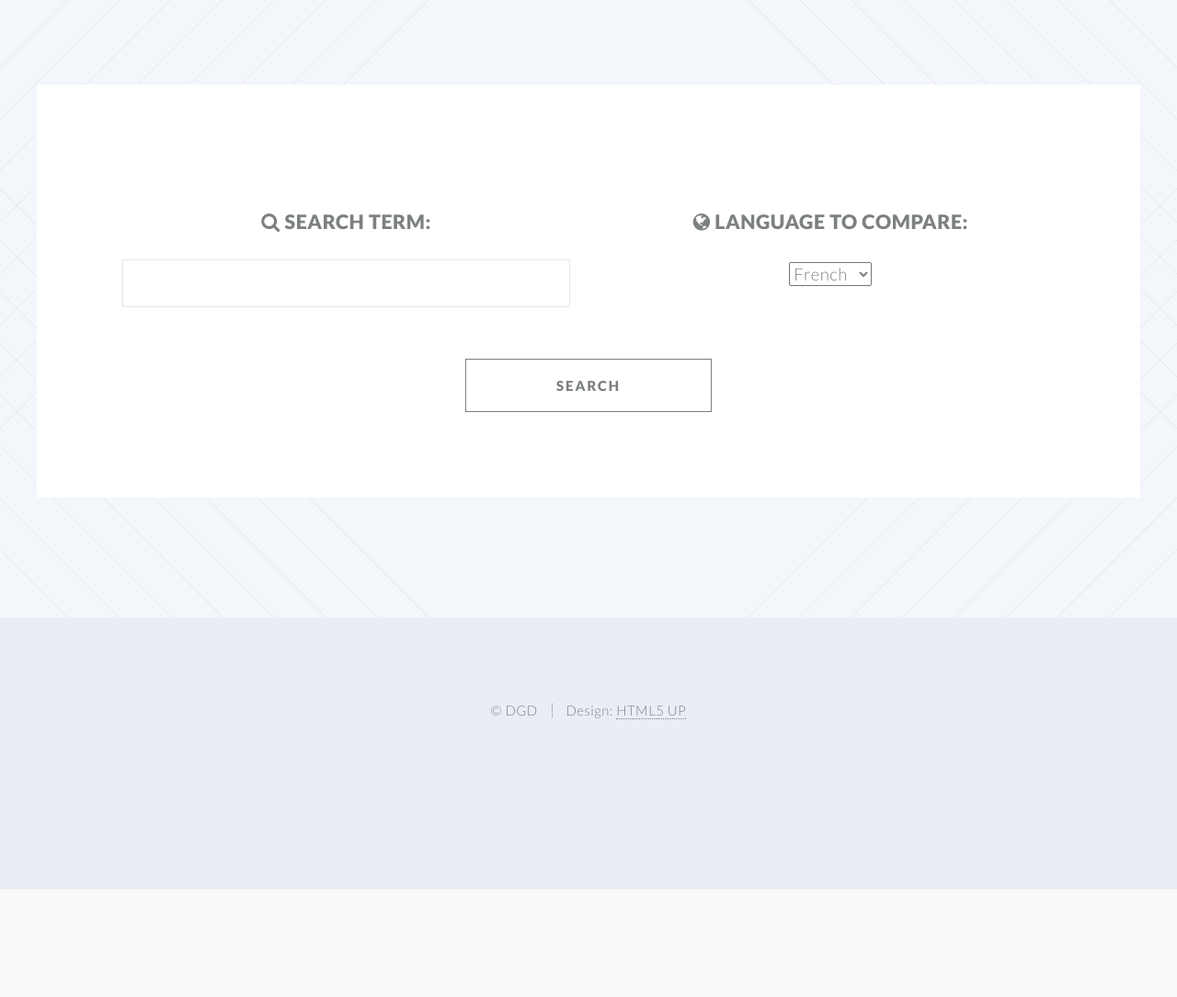
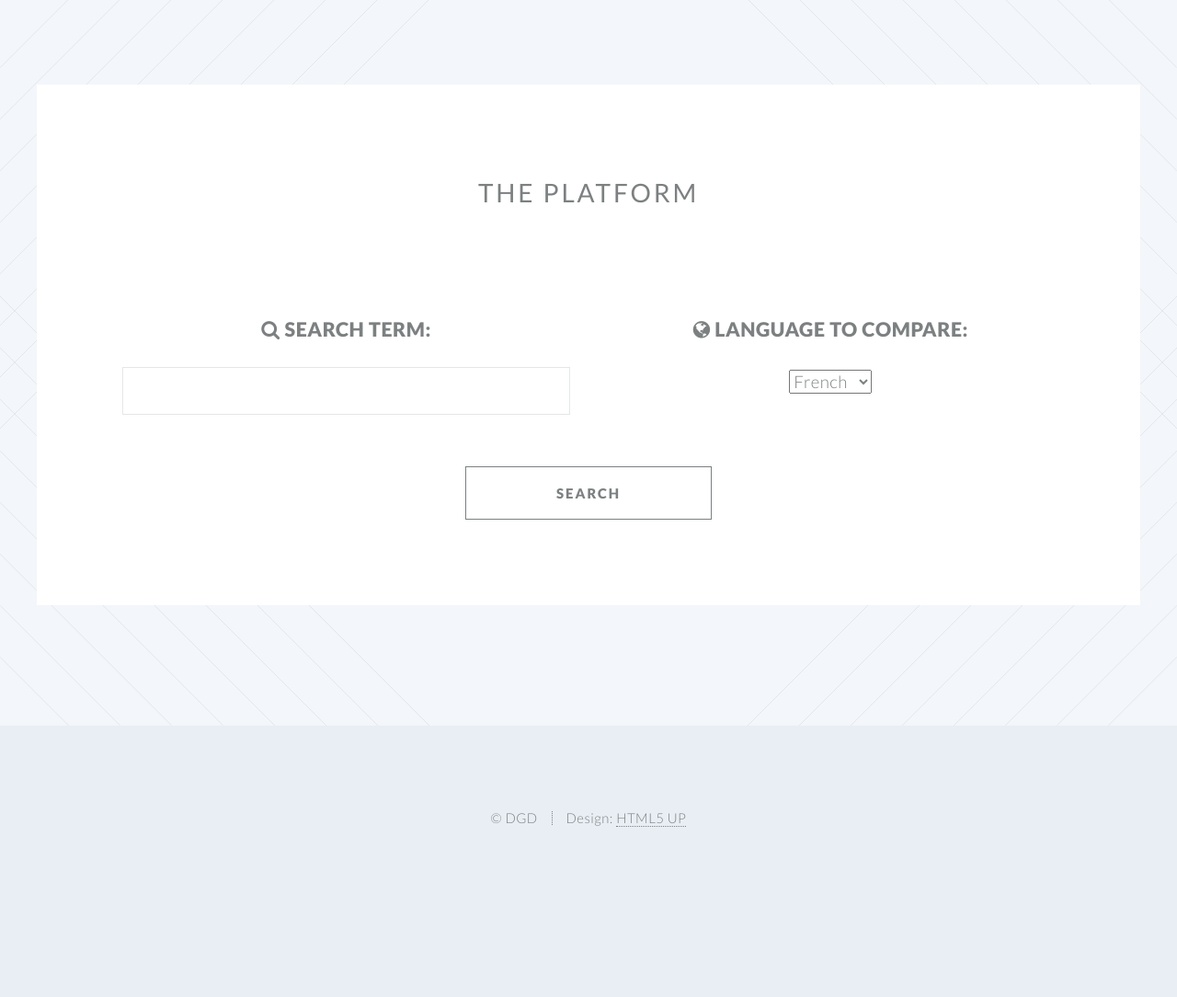
Before and after one commit to ggriffiths/dgd, a Flask app: page / in a window 1280 px wide. Shown: the part 631-1715 px from the top of the page at 92% size. Before the commit the page ends 1598 px from the top, so only its background shows below. Run offline with Flask 2, Linux system fonts and the light colour scheme; some libraries are stand-ins or nearby versions.

Commit message:
small frontend change to title

```diff
--- a/templates/index.html
+++ b/templates/index.html
@@ -66,6 +66,11 @@
 					<section class="wrapper style3 container special">
 						<form action="/showResults" method="Post">
 							<div class="row">
+								<div class="12u 12u(narrower)">
+									<h2><strong>THE PLATFORM</strong></h2>
+								</div>
+							</div>
+							<div class="row">
 								<div class="6u 12u(narrower)">
 									<section>
 										<a href="#" class="image featured"></a>
```
Also changed, not shown: 1 other file.
